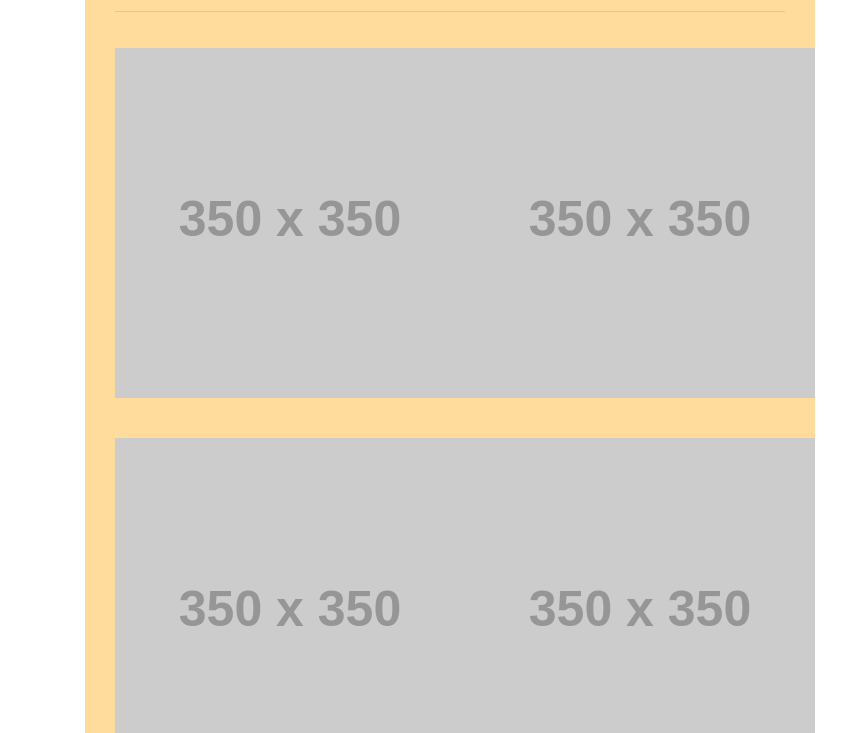
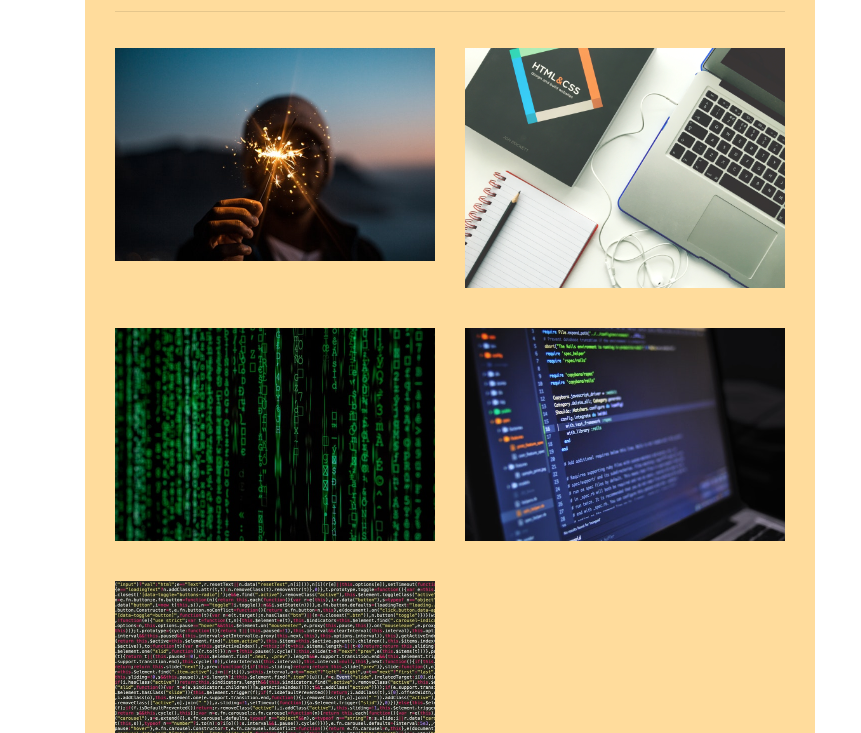
Before and after one commit to danieltaquez/bootstarp, a plain HTML site: page bootstrap-master/bootstrap-master/portfolio.html in a window 1280 px wide. Shown: the part 219-952 px from the top of the page, without its empty margins (0-861 px from the left). Drawn offline with nearby package versions, Linux system fonts and the light colour scheme; placeholder pictures from the web are drawn by us.

Commit message:
pictures

```diff
--- a/bootstrap-master/bootstrap-master/portfolio.html
+++ b/bootstrap-master/bootstrap-master/portfolio.html
@@ -42,23 +42,23 @@
           <hr />
           <div class="row">
             <div class="col-sm-6 col-md-12 col-lg-6">
-              <img class="port-image" src="https://via.placeholder.com/350x350" alt="">
+              <img class="port-image" src="img/closeup.jpg" alt="">
             </div>
             <div class="col-sm-6 col-md-12 col-lg-6">
-              <img class="port-image" src="https://via.placeholder.com/350x350" alt="">
+              <img class="port-image" src="img/html.jpg" alt="">
             </div>
           </div>
           <div class="row">
             <div class="col-sm-6 col-md-12 col-lg-6">
-              <img class="port-image" src="https://via.placeholder.com/350x350" alt="">
+              <img class="port-image" src="img/java.jpg" alt="">
             </div>
             <div class="col-sm-6 col-md-12 col-lg-6">
-              <img class="port-image" src="https://via.placeholder.com/350x350" alt="">
+              <img class="port-image" src="img/artificial-intelligence-blur-close-up-546819.jpg" alt="">
             </div>
           </div>
           <div class="row">
             <div class="col-sm-6 col-md-12 col-lg-6">
-              <img class="port-image" src="https://via.placeholder.com/350x350" alt="">
+              <img class="port-image" src="img/background-canvas-code-249798.jpg" alt="">
             </div>
           </div>
         </article>
--- a/bootstrap-master/bootstrap-master/stylesheet.css
+++ b/bootstrap-master/bootstrap-master/stylesheet.css
@@ -67,6 +67,7 @@ main {
 
 .port-image {
   margin: 20px auto;
+  max-width:100%
 }
 
 .submit-btn {
```
Also changed, not shown: bootstrap-master/bootstrap-master/index.html (+1 -1 lines), bootstrap-master/bootstrap-master/img/artificial-intelligence-blur-close-up-546819.jpg (added), bootstrap-master/bootstrap-master/img/background-canvas-code-249798.jpg (added), bootstrap-master/bootstrap-master/img/closeup.jpg (added), bootstrap-master/bootstrap-master/img/html.jpg (added), bootstrap-master/bootstrap-master/img/java.jpg (added).
